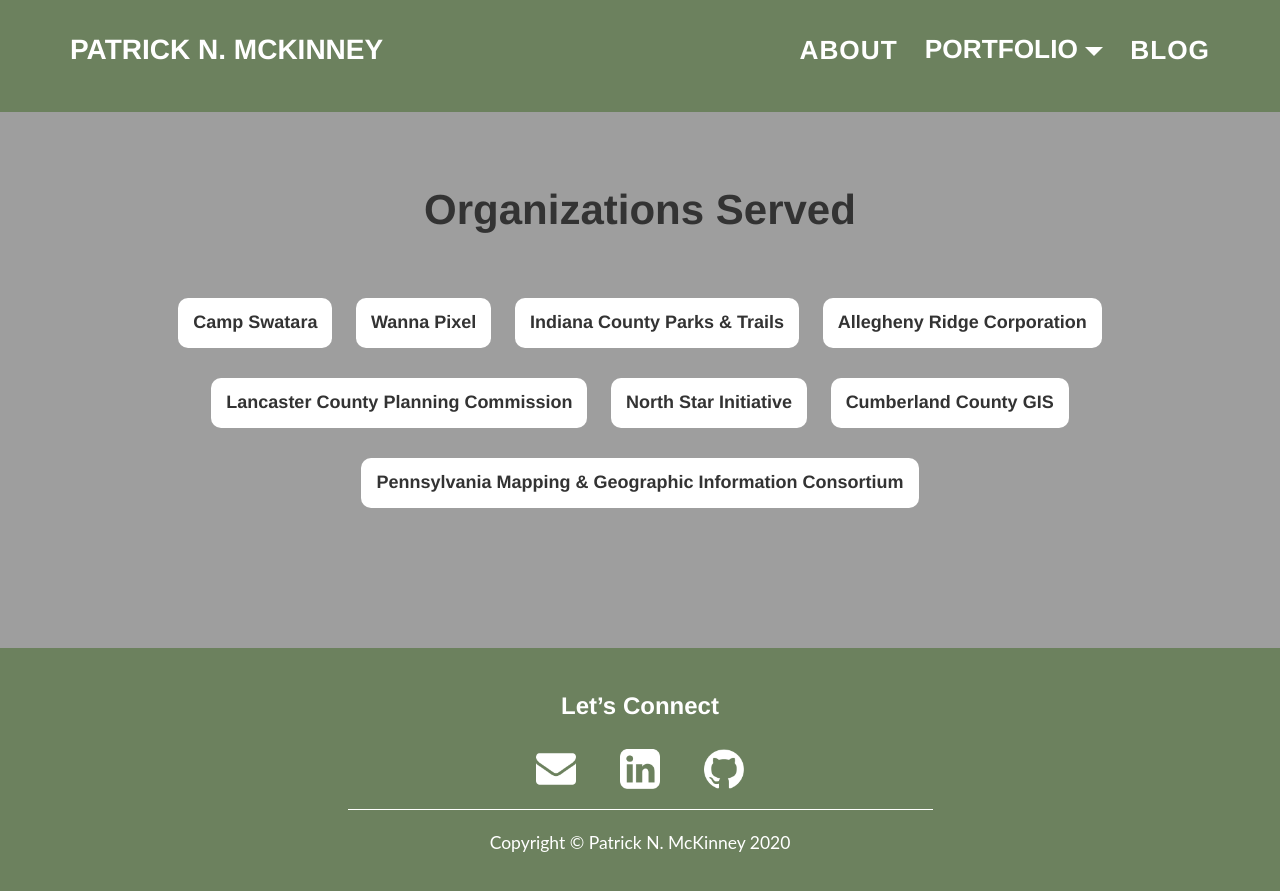
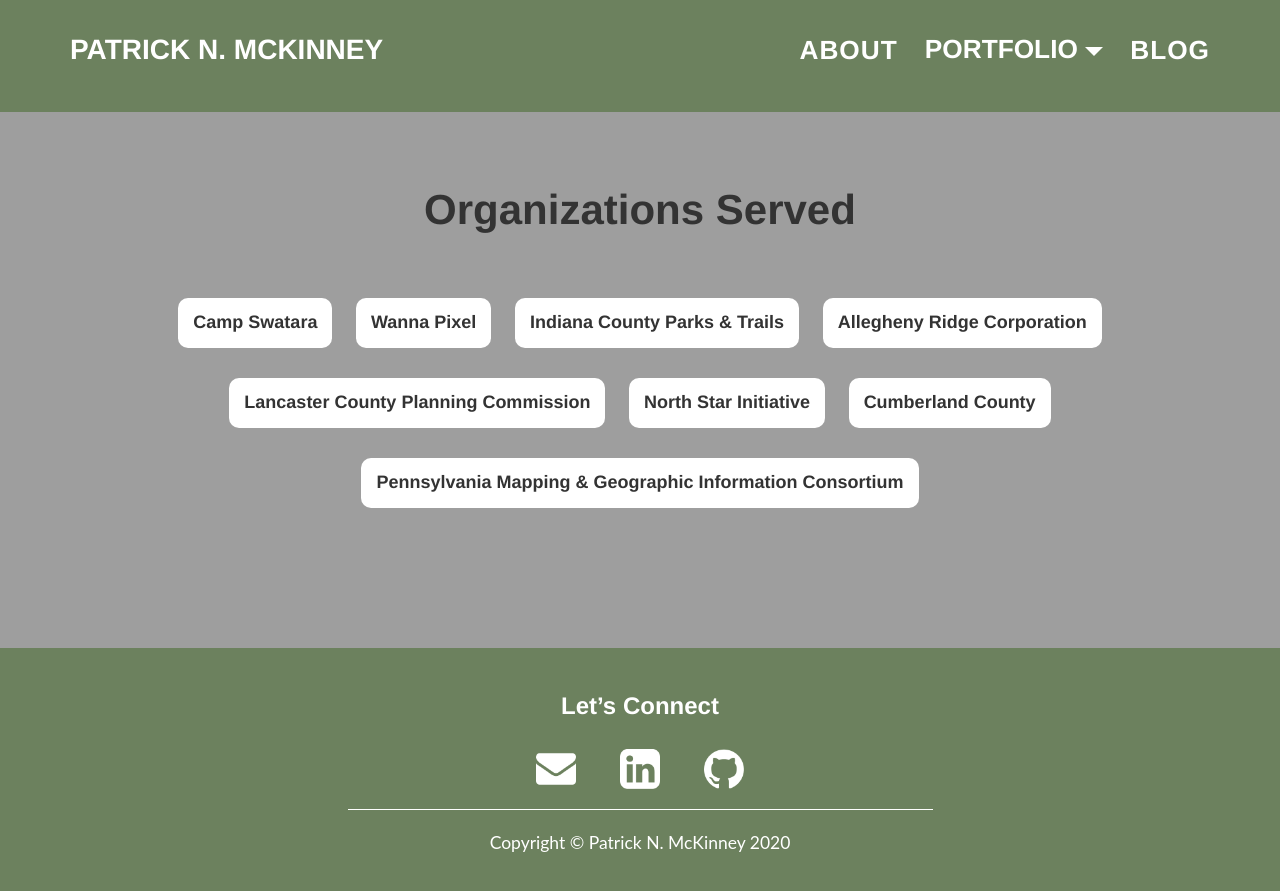
Before and after one commit to pmacMaps/website-live-test, a Jekyll site: the page built from about.html, in a window 1280 px wide and 900 px high, scrolled down 1186 px. Shown: the top 891 px of the window. Built offline with Jekyll 4.4.1, drawn with Linux system fonts in a browser that asks for light colours.

Commit message:
Cumberland County GIS > Cumberland County

```diff
--- a/about.html
+++ b/about.html
@@ -52,7 +52,7 @@ permalink: /about/
             <div class="col-lg-12 text-center">
                 <h4>Lancaster County Planning Commission</h4>
                 <h4>North Star Initiative</h4>
-                <h4>Cumberland County GIS</h4>
+                <h4>Cumberland County</h4>
             </div>
         </div>
         <div class="row">
```
